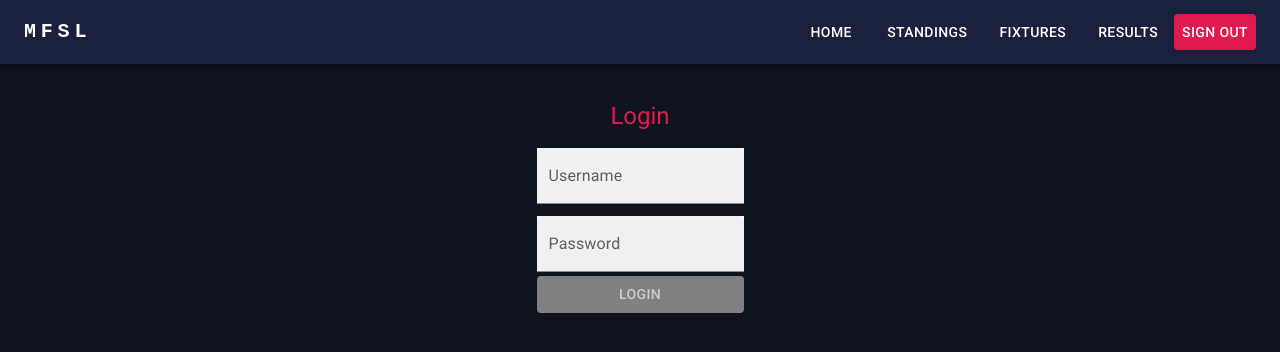
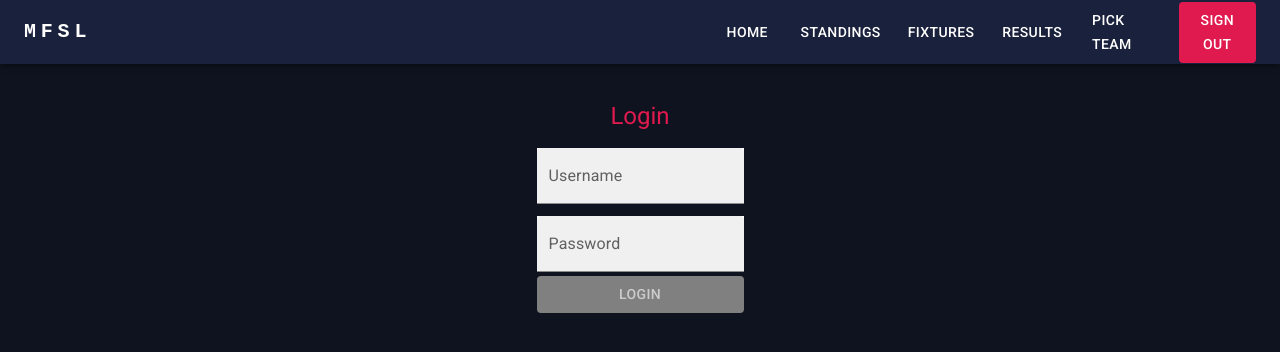
Before and after one commit to mfsl-capstone/mfsl-frontend, a React (Create React App) app: page / in a window 1280 px wide. Shown: the top 352 px of the page. Built offline with nearby package versions, Linux system fonts and the light colour scheme; sample sign-in values are in the browser's storage.

Commit message:
feat: CAP-36 - Added team selection page to navbar and removed save my team button (will do when switch occurs)

```diff
--- a/src/components/NavBar.tsx
+++ b/src/components/NavBar.tsx
@@ -62,9 +62,14 @@ function NavBar() {
                         ))}
                         {
                             isAuthenticated ? (
-                                <Button onClick={logout} sx={{ backgroundColor: '#e01a4f', color: '#fff' }}>
-                                    Sign Out
-                                </Button>
+                                <>
+                                    <Button component={Link} to={'/team-selection'} sx={{ color: '#fff', mx: 1 }}>
+                                        Pick Team
+                                    </Button>
+                                    <Button onClick={logout} sx={{ backgroundColor: '#e01a4f', color: '#fff' }}>
+                                        Sign Out
+                                    </Button>
+                                </>
                             ):(
                                 <Button component={Link} to="/signup" sx={{ backgroundColor: '#e01a4f', color: '#fff' }}>
                                     Sign Up
```
